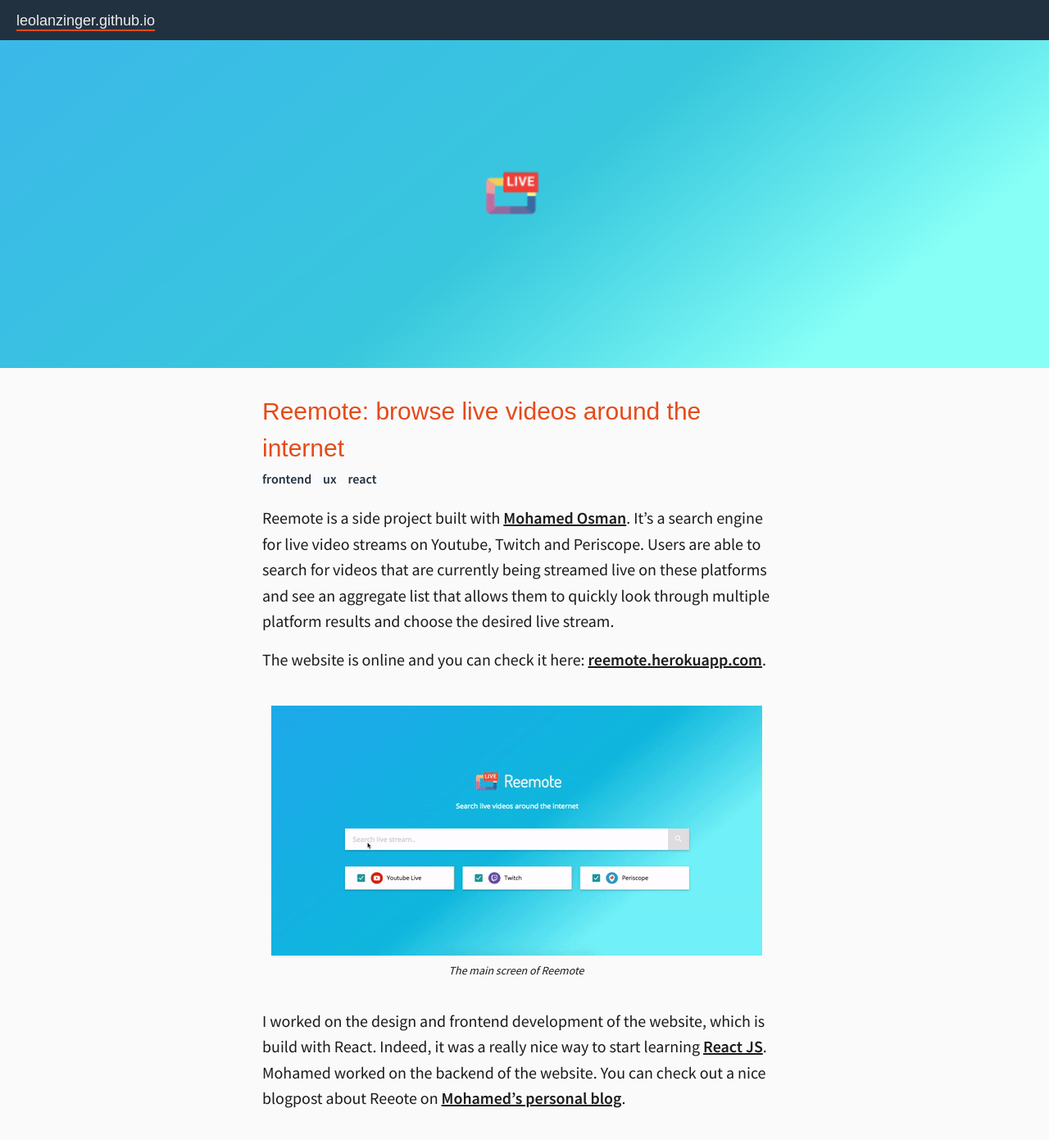
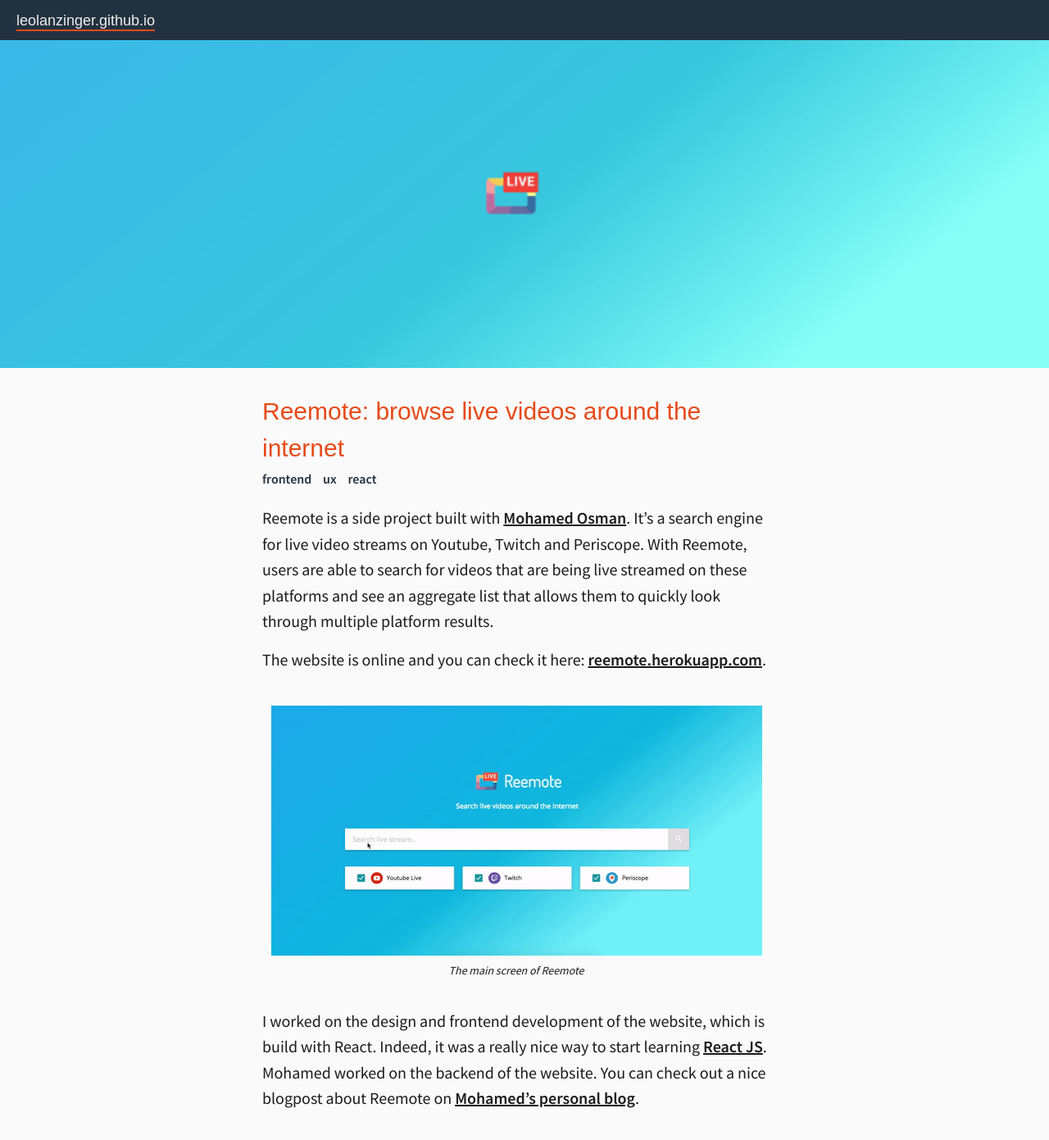
Before and after one commit to leolanzinger/leolanzinger.github.io, a Jekyll site: the page built from works/_posts/2017-01-11-reemote.markdown, in a window 1280 px wide and 1400 px high. Shown: the top 1391 px of the window at 82% size. Built offline with Jekyll 4.4.1, drawn with Linux system fonts in a browser that asks for light colours.

Commit message:
fixed typo

```diff
--- a/works/_posts/2017-01-11-reemote.markdown
+++ b/works/_posts/2017-01-11-reemote.markdown
@@ -11,14 +11,14 @@
   - name: react
 ---
 
-Reemote is a side project built with [Mohamed Osman][mo]. It's a search engine for live video streams on Youtube, Twitch and Periscope. Users are able to search for videos that are currently being streamed live on these platforms and see an aggregate list that allows them to quickly look through multiple platform results and choose the desired live stream.
+Reemote is a side project built with [Mohamed Osman][mo]. It's a search engine for live video streams on Youtube, Twitch and Periscope. With Reemote, users are able to search for videos that are being live streamed on these platforms and see an aggregate list that allows them to quickly look through multiple platform results.
 
 The website is online and you can check it here: [reemote.herokuapp.com][reemote].
 
 ![reemote gif](/images/reemote/live.gif)
 *The main screen of Reemote*
 
-I worked on the design and frontend development of the website, which is build with React. Indeed, it was a really nice way to start learning [React JS][react]. Mohamed worked on the backend of the website. You can check out a nice blogpost about Reeote on [Mohamed's personal blog][mopost].
+I worked on the design and frontend development of the website, which is build with React. Indeed, it was a really nice way to start learning [React JS][react]. Mohamed worked on the backend of the website. You can check out a nice blogpost about Reemote on [Mohamed's personal blog][mopost].
 
 [mo]: http://www.3osman.com
 [reemote]: http://reemote.herokuapp.com
```
